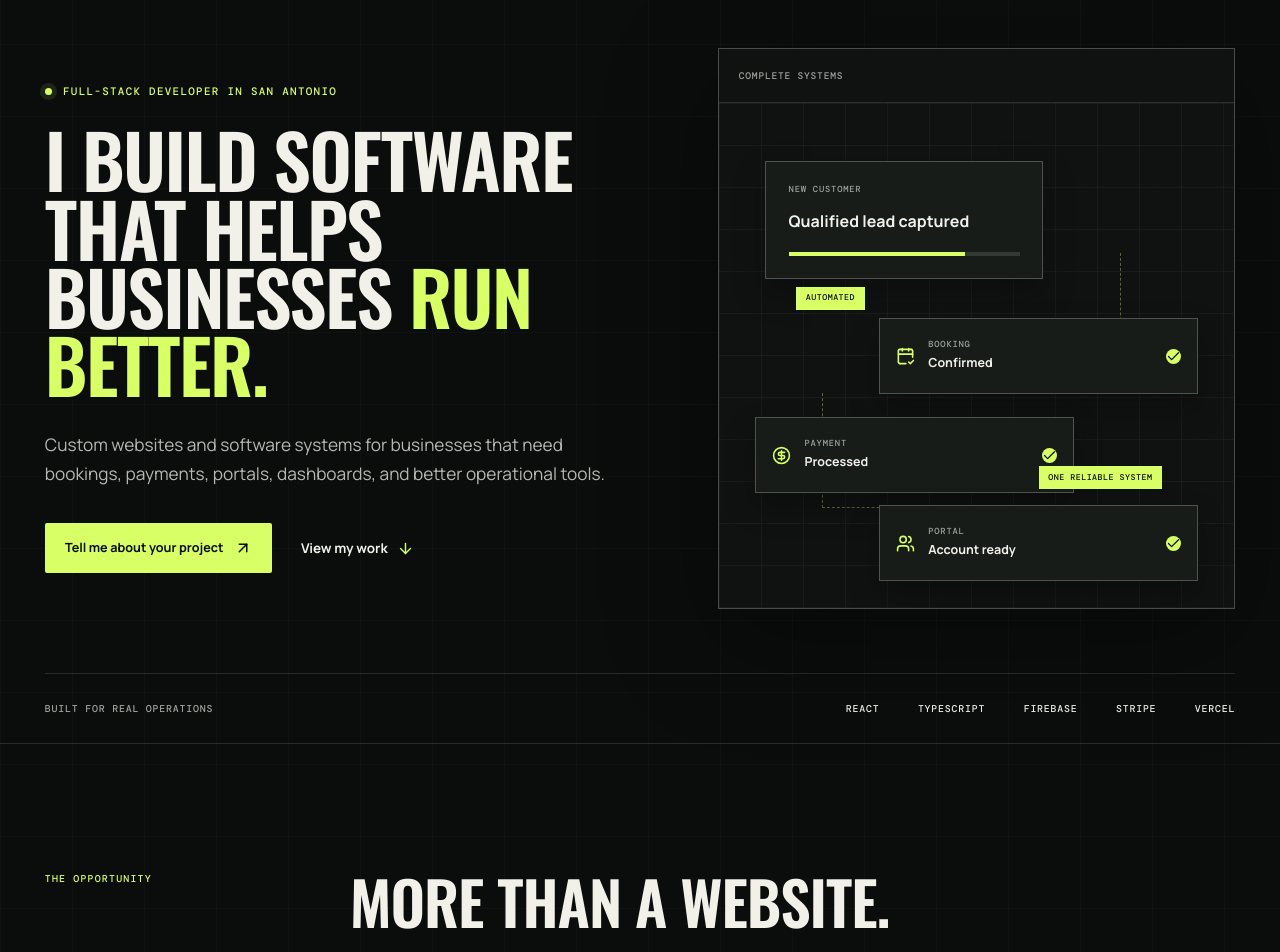
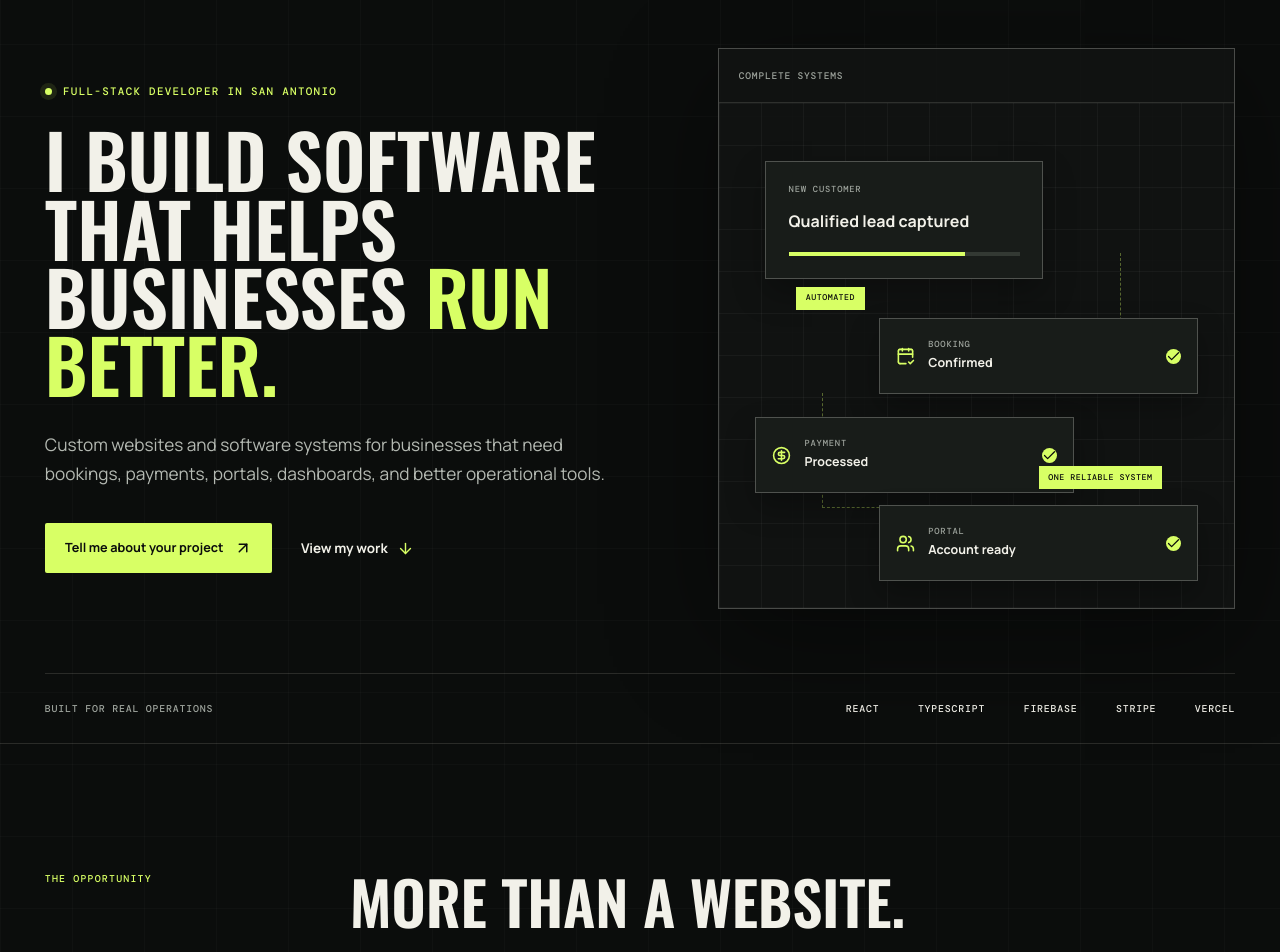
Before and after one commit to webdevRafa/rafa-the-dev, a React (Vite) app: page / in a window 1280 px wide. Shown: the part 100-1052 px from the top of the page. Built offline with nearby package versions, Linux system fonts and the light colour scheme; a web font is replaced by a local one.

Commit message:
Refine Ballinger headline spacing

```diff
--- a/src/App.css
+++ b/src/App.css
@@ -326,7 +326,7 @@ summary:focus-visible {
   font-size: clamp(4.15rem, 6.25vw, 7rem);
   font-weight: 800;
   line-height: 0.92;
-  letter-spacing: -0.02em;
+  letter-spacing: 0;
   text-transform: uppercase;
 }
 
@@ -588,7 +588,7 @@ summary:focus-visible {
   font-size: clamp(2.8rem, 4.7vw, 5rem);
   font-weight: 800;
   line-height: 0.96;
-  letter-spacing: -0.018em;
+  letter-spacing: -0.005em;
   text-transform: uppercase;
 }
 
```
